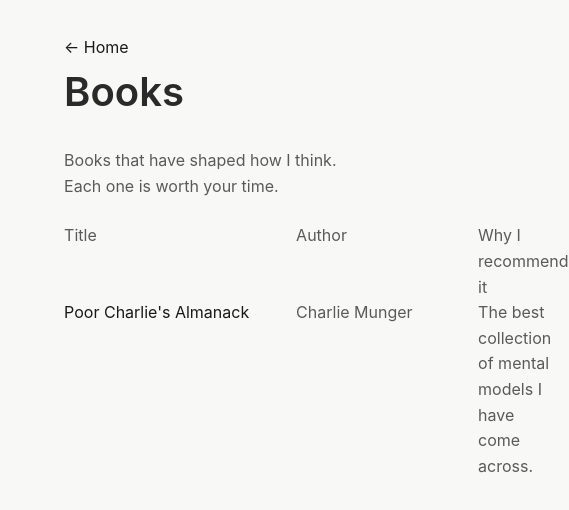
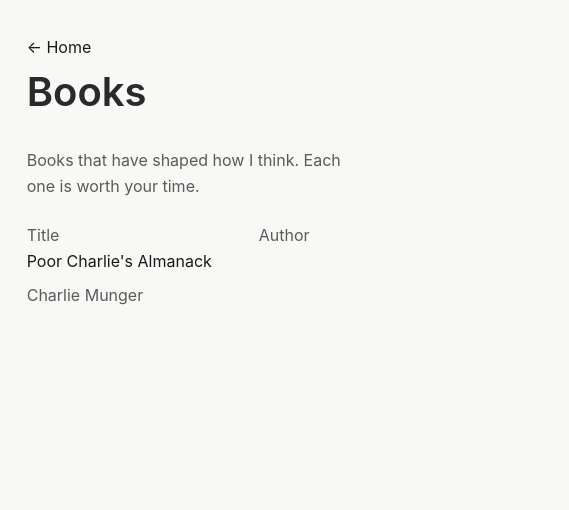
Before and after one commit to juleschasles/juleschasles-website, a Next.js app: page /books in a window 390 px wide. Shown: the top 510 px of the page, 569 px wide, since content can reach past the window. Built offline with nearby package versions, Linux system fonts and the light colour scheme.

Commit message:
books: equal padding, hide note on mobile

```diff
--- a/app/books/page.tsx
+++ b/app/books/page.tsx
@@ -5,7 +5,7 @@
   const books = getAllBooks()
 
   return (
-    <main className="min-h-screen" style={{ padding: '5% 5% 5% 15%' }}>
+    <main className="min-h-screen" style={{ padding: '5% 5% 5% 5%' }}>
       <div style={{ width: '100%', maxWidth: '900px' }}>
         <div className="text-sm mb-8 fixed-nav">
           <Link href="/" className="no-underline hover:opacity-70 transition-opacity">
@@ -26,7 +26,7 @@
             <div className="flex items-baseline gap-4 mb-32" style={{ columnGap: '32px' }}>
               <span className="text-xs text-[#5A5A5A] tracking-wide" style={{ minWidth: '200px' }}>Title</span>
               <span className="text-xs text-[#5A5A5A] tracking-wide" style={{ minWidth: '150px' }}>Author</span>
-              <span className="text-xs text-[#5A5A5A] tracking-wide">Why I recommend it</span>
+              <span className="text-xs text-[#5A5A5A] tracking-wide hidden sm:inline">Why I recommend it</span>
             </div>
           <div className="space-y-0">
             {books.map((book) => (
@@ -36,20 +36,20 @@
                   href={book.amazonUrl}
                   target="_blank"
                   rel="noopener noreferrer"
-                  className="flex items-baseline hover:opacity-70 transition-opacity no-underline w-full" style={{ gap: '32px' }}
+                  className="flex flex-wrap sm:flex-nowrap items-baseline hover:opacity-70 transition-opacity no-underline w-full" style={{ gap: '8px 32px' }}
                 >
-                  <span className="text-sm font-semibold whitespace-nowrap" style={{ minWidth: '200px' }}>{book.title}</span>
-                  <span className="text-sm text-[#5A5A5A] whitespace-nowrap" style={{ minWidth: '150px' }}>{book.author}</span>
+                  <span className="text-sm font-semibold" style={{ minWidth: '200px' }}>{book.title}</span>
+                  <span className="text-sm text-[#5A5A5A]" style={{ minWidth: '150px' }}>{book.author}</span>
                   {book.note && (
-                    <span className="text-sm text-[#5A5A5A]">{book.note}</span>
+                    <span className="text-sm text-[#5A5A5A] hidden sm:inline">{book.note}</span>
                   )}
                 </a>
               ) : (
-                <div key={book.slug} className="flex items-baseline w-full" style={{ gap: '32px' }}>
-                  <span className="text-sm font-semibold whitespace-nowrap" style={{ minWidth: '200px' }}>{book.title}</span>
-                  <span className="text-sm text-[#5A5A5A] whitespace-nowrap" style={{ minWidth: '150px' }}>{book.author}</span>
+                <div key={book.slug} className="flex flex-wrap sm:flex-nowrap items-baseline w-full" style={{ gap: '8px 32px' }}>
+                  <span className="text-sm font-semibold" style={{ minWidth: '200px' }}>{book.title}</span>
+                  <span className="text-sm text-[#5A5A5A]" style={{ minWidth: '150px' }}>{book.author}</span>
                   {book.note && (
-                    <span className="text-sm text-[#5A5A5A]">{book.note}</span>
+                    <span className="text-sm text-[#5A5A5A] hidden sm:inline">{book.note}</span>
                   )}
                 </div>
               )
```
